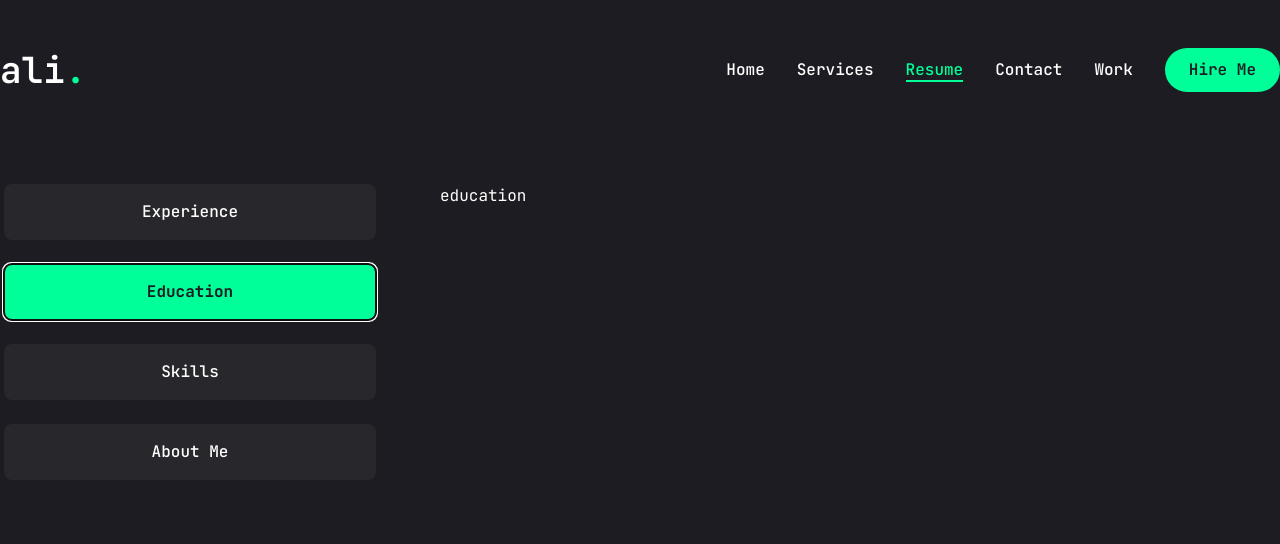
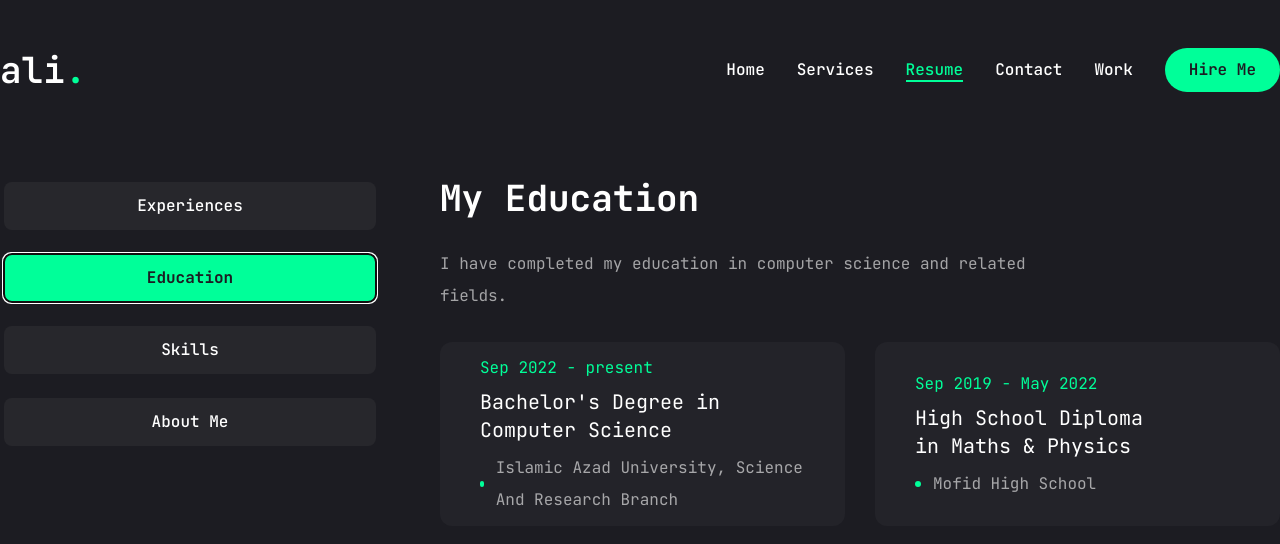
Before and after one commit to ali-smz/resume-website, a Next.js app: page /resume in a window 1280 px wide. Both pictures are taken after a click on the tab "Education". Shown: the top 544 px of the page. Built offline with nearby package versions, Linux system fonts and the light colour scheme.

Commit message:
resume page finished

```diff
--- a/app/resume/page.jsx
+++ b/app/resume/page.jsx
@@ -26,7 +26,7 @@ const about = {
   info: [
     {
       fieldName: "Phone",
-      fieldValue: "+98 9369109944",
+      fieldValue: "+989369109944",
     },
     {
       fieldName: "Email",
@@ -119,7 +119,7 @@ const education = {
     },
     {
       institution: "Mofid High School",
-      degree: "High School Diploma in Mathematics & Physics",
+      degree: "High School Diploma in Maths & Physics",
       duration: "Sep 2019 - May 2022",
     },
   ],
@@ -183,19 +183,116 @@ const Resume = () => {
           className="flex flex-col xl:flex-row gap-[60px]"
         >
           <TabsList className="flex flex-col w-full max-w-[380px] mx-auto xl:mx-0 gap-6">
-            <TabsTrigger value="experience">Experience</TabsTrigger>
+            <TabsTrigger value="experience">Experiences</TabsTrigger>
             <TabsTrigger value="education">Education</TabsTrigger>
             <TabsTrigger value="skills">Skills</TabsTrigger>
             <TabsTrigger value="about">About Me</TabsTrigger>
           </TabsList>
 
           <div className="min-h-[70vh] w-full">
-            <TabsContent value="experience" className="w-full ">
-              experience
+            <TabsContent value="experience" className="w-full">
+              <div className="flex flex-col gap-[30px] text-center xl:text-left">
+                <h3 className="text-4xl font-bold">{experience.title}</h3>
+                <p className="max-w-[600px] mx-auto text-white/60 xl:mx-0">
+                  {experience.description}
+                </p>
+                <ScrollArea className="h-[400px]">
+                  <ul className="grid grid-cols-1 lg:grid-cols-2 gap-[30px]">
+                    {experience.items.map((item, index) => (
+                      <li
+                        key={index}
+                        className="bg-[#232329] h-[184px] py-6 px-10 rounded-xl flex flex-col justify-center items-center lg:items-start gap-1"
+                      >
+                        <span className="text-accent">{item.duration}</span>
+                        <h3 className="text-xl max-w-[260px] min-h-[60px] text-center lg:text-left">
+                          {item.position}
+                        </h3>
+                        <div className="flex gap-3 items-center">
+                          <span className="w-[6px] h-[6px] bg-accent rounded-full"></span>
+                          <p className="text-white/60">{item.company}</p>
+                        </div>
+                      </li>
+                    ))}
+                  </ul>
+                </ScrollArea>
+              </div>
             </TabsContent>
-            <TabsContent value="education">education</TabsContent>
-            <TabsContent value="skills">skills</TabsContent>
-            <TabsContent value="about">about</TabsContent>
+            <TabsContent value="education" className="w-full">
+              <div className="flex flex-col gap-[30px] text-center xl:text-left">
+                <h3 className="text-4xl font-bold">{education.title}</h3>
+                <p className="max-w-[600px] mx-auto text-white/60 xl:mx-0">
+                  {education.description}
+                </p>
+                <ScrollArea className="h-[400px]">
+                  <ul className="grid grid-cols-1 lg:grid-cols-2 gap-[30px]">
+                    {education.items.map((item, index) => (
+                      <li
+                        key={index}
+                        className="bg-[#232329] h-[184px] py-6 px-10 rounded-xl flex flex-col justify-center items-center lg:items-start gap-1"
+                      >
+                        <span className="text-accent">{item.duration}</span>
+                        <h3 className="text-xl max-w-[260px] min-h-[60px] text-center lg:text-left">
+                          {item.degree}
+                        </h3>
+                        <div className="flex gap-3 items-center">
+                          <span className="w-[6px] h-[6px] bg-accent rounded-full"></span>
+                          <p className="text-white/60">{item.institution}</p>
+                        </div>
+                      </li>
+                    ))}
+                  </ul>
+                </ScrollArea>
+              </div>
+            </TabsContent>
+            <TabsContent value="skills" className="h-full w-full">
+              <div className="flex flex-col gap-[30px]">
+                <div className="flex flex-col text-center gap-[30px] xl:text-left">
+                  <h3 className="text-4xl font-bold">{skills.title}</h3>
+                  <p className="max-w-[600px] mx-auto text-white/60 xl:mx-0">
+                    {skills.description}
+                  </p>
+                </div>
+                <ul className="grid grid-cols-2 sm:grid-cols-3 md:grid-cols-4 xl:gap-[30px] gap-4">
+                  {skills.skillList.map((skill, index) => (
+                    <li key={index}>
+                      <TooltipProvider>
+                        <Tooltip>
+                          <TooltipTrigger className="w-full h-[150px] bg-[#232329] rounded-xl flex justify-center items-center group">
+                            <div className="text-6xl group-hover:text-accent transition-all duration-300">
+                              {skill.icon}
+                            </div>
+                          </TooltipTrigger>
+                          <TooltipContent>
+                            <p className="capitalize text-primary">
+                              {skill.name}
+                            </p>
+                          </TooltipContent>
+                        </Tooltip>
+                      </TooltipProvider>
+                    </li>
+                  ))}
+                </ul>
+              </div>
+            </TabsContent>
+            <TabsContent
+              value="about"
+              className="w-full text-center xl:text-left"
+            >
+              <div className="flex flex-col gap-[30px]">
+                <h3 className="text-4xl font-bold">{about.title}</h3>
+                <p className="max-w-[600px] mx-auto text-white/60 xl:mx-0">
+                  {about.description}
+                </p>
+                <ul className="grid grid-cols-1 xl:grid-cols-2 gap-y-6 max-w-[620px] mx-auto xl:mx-0">
+                  {about.info.map((item, index) => (
+                    <li key={index} className="flex items-center justify-between xl:justify-start gap-4">
+                      <span className="text-white/60">{item.fieldName}</span>
+                      <span className="text-xl">{item.fieldValue}</span>
+                    </li>
+                  ))}
+                </ul>
+              </div>
+            </TabsContent>
           </div>
         </Tabs>
       </div>
--- a/components/ui/tabs.jsx
+++ b/components/ui/tabs.jsx
@@ -33,7 +33,7 @@ function TabsTrigger({ className, ...props }) {
     <TabsPrimitive.Trigger
       data-slot="tabs-trigger"
       className={cn(
-        "inline-flex items-center w-full bg-[#27272c] justify-center whitespace-nowrap text-white rounded-lg p-3 text-balance font-medium ring-offset-white transition-all disabled:opacity-50 data-[state=active]:bg-accent data-[state=active]:text-primary data-[state=active]:font-bold data-[state=active]:shadow-sm",
+        "inline-flex items-center w-full bg-[#27272c] justify-center whitespace-nowrap text-base text-white rounded-lg p-3 text-balance font-medium ring-offset-white transition-all disabled:opacity-50 data-[state=active]:bg-accent data-[state=active]:text-primary data-[state=active]:font-bold data-[state=active]:shadow-sm",
         className
       )}
       {...props}
@@ -45,7 +45,10 @@ function TabsContent({ className, ...props }) {
   return (
     <TabsPrimitive.Content
       data-slot="tabs-content"
-      className={cn("flex-1 outline-none", className)}
+      className={cn(
+        "min-h-[480px] ring-offset-white focus-visible:outline-none focus-visible:ring-2 focus-visible:ring-slate-950 focus-visible:ring-offset-2 dark:ring-offset-slate-950 dark:focus-visible:ring-slate-300",
+        className
+      )}
       {...props}
     />
   );
--- a/components/ui/tooltip.jsx
+++ b/components/ui/tooltip.jsx
@@ -40,13 +40,13 @@ function TooltipContent({
         data-slot="tooltip-content"
         sideOffset={sideOffset}
         className={cn(
-          "bg-primary text-primary-foreground animate-in fade-in-0 zoom-in-95 data-[state=closed]:animate-out data-[state=closed]:fade-out-0 data-[state=closed]:zoom-out-95 data-[side=bottom]:slide-in-from-top-2 data-[side=left]:slide-in-from-right-2 data-[side=right]:slide-in-from-left-2 data-[side=top]:slide-in-from-bottom-2 z-50 w-fit origin-(--radix-tooltip-content-transform-origin) rounded-md px-3 py-1.5 text-xs text-balance",
+          "bg-white text-primary-foreground animate-in fade-in-0 zoom-in-95 data-[state=closed]:animate-out data-[state=closed]:fade-out-0 data-[state=closed]:zoom-out-95 data-[side=bottom]:slide-in-from-top-2 data-[side=left]:slide-in-from-right-2 data-[side=right]:slide-in-from-left-2 data-[side=top]:slide-in-from-bottom-2 z-50 w-fit origin-(--radix-tooltip-content-transform-origin) rounded-md px-3 py-1.5 text-xs text-balance",
           className
         )}
         {...props}>
         {children}
         <TooltipPrimitive.Arrow
-          className="bg-primary fill-primary z-50 size-2.5 translate-y-[calc(-50%_-_2px)] rotate-45 rounded-[2px]" />
+          className="bg-white fill-white z-50 size-2.5 translate-y-[calc(-50%_-_2px)] rotate-45 rounded-[2px]" />
       </TooltipPrimitive.Content>
     </TooltipPrimitive.Portal>)
   );
```
Also changed, not shown: components/ui/scroll-area.jsx (+21 -22 lines).
